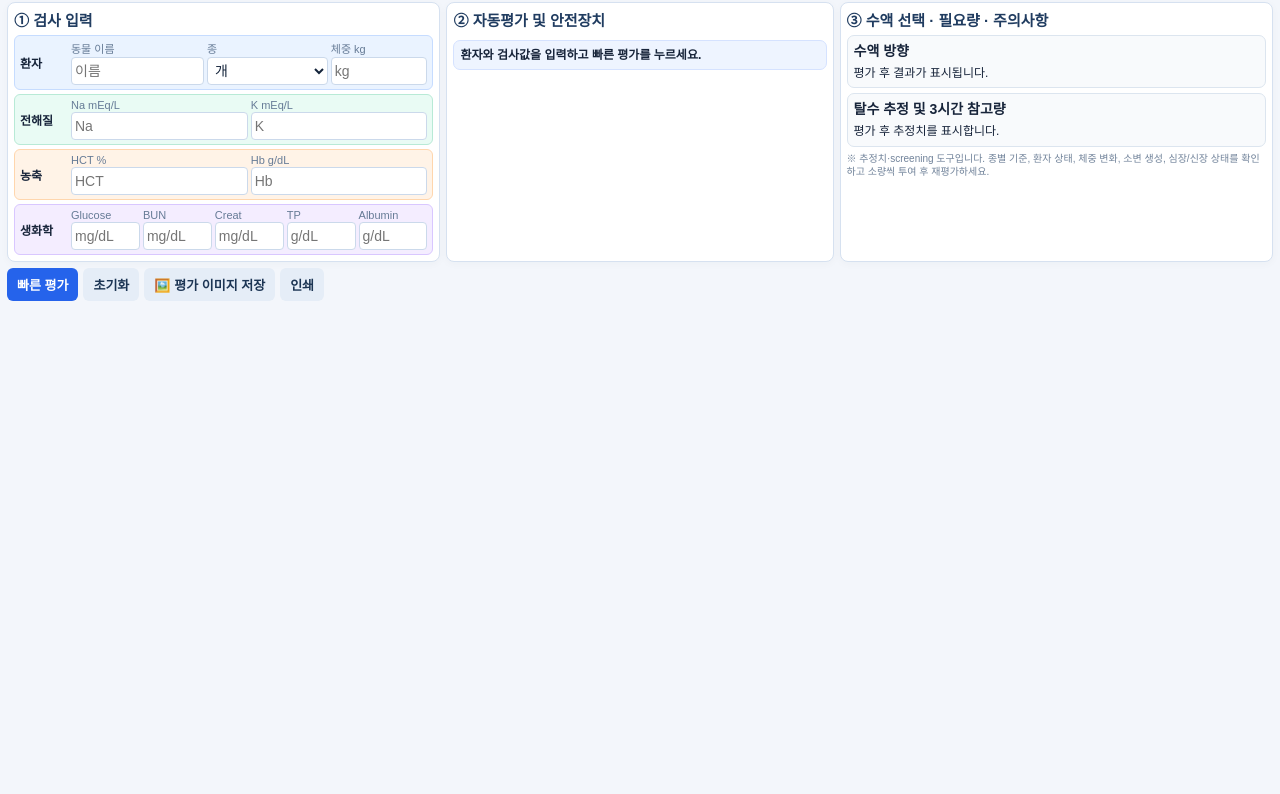
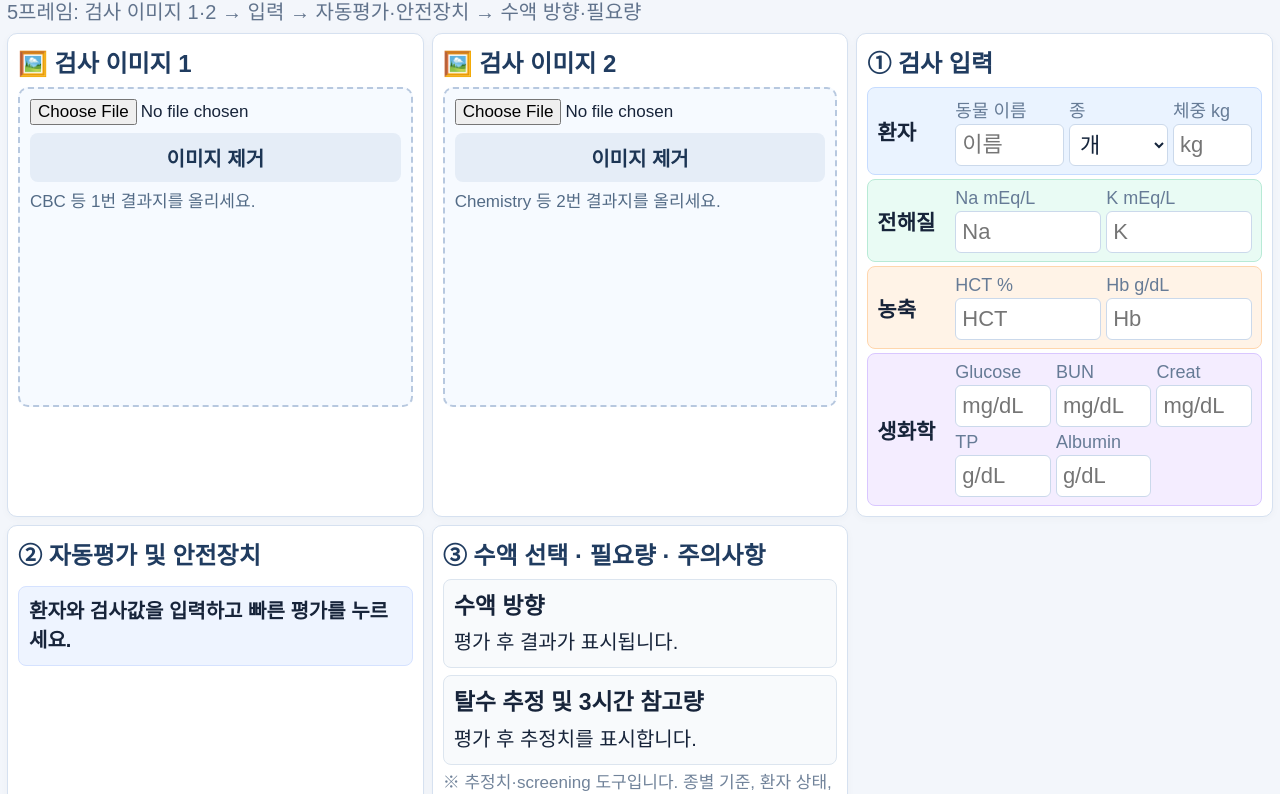
Before and after one commit to yurmgirl-oss/pet-hospital-reception, a plain HTML site: page public/c1.html in a window 1280 px wide. Shown: the part 60-854 px from the top of the page. Before the commit the page ends 800 px from the top, so only its background shows below. Drawn offline with Linux system fonts and the light colour scheme.

Commit message:
Add files via upload

```diff
--- a/public/c1.html
+++ b/public/c1.html
@@ -2,27 +2,41 @@
 <html lang="ko"><head><meta charset="utf-8"><meta name="viewport" content="width=device-width,initial-scale=1"><title>C1 · 빠른 탈수/수액 임상 평가</title>
 <style>
 *{box-sizing:border-box}body{margin:0;background:#f3f6fb;color:#17243a;font-family:Arial,'Malgun Gothic',sans-serif;padding:7px}
-h1{font-size:20px;margin:0 0 3px} .sub{color:#61738c;font-size:12px;margin-bottom:6px}
-.layout{display:grid;grid-template-columns:1.12fr 1fr 1.12fr;gap:6px;align-items:stretch}
-.frame{border:1px solid #d6e1f0;border-radius:8px;padding:6px;box-shadow:0 2px 8px #20334a08;min-width:0;background:#fff}
- .framehead{font-size:15px;font-weight:800;margin:0 0 5px;color:#203c60}
+h1{font-size:30px;margin:0 0 5px} .sub{color:#61738c;font-size:20px;margin-bottom:8px}
+.layout{display:grid;grid-template-columns:.72fr .72fr 1.05fr 1fr 1.08fr;gap:8px;align-items:stretch}
+.frame{border:1px solid #d6e1f0;border-radius:10px;padding:10px;box-shadow:0 2px 8px #20334a08;min-width:0;background:#fff}
+ .framehead{font-size:24px;font-weight:800;margin:0 0 8px;color:#203c60}
 .input-groups{display:grid;grid-template-columns:1fr;gap:4px}
-.input-group{border-radius:6px;padding:4px 5px;border:1px solid transparent;display:grid;grid-template-columns:auto 1fr;align-items:center;gap:5px;min-width:0}
- .input-group .gtitle{font-size:12px;font-weight:800;white-space:nowrap;min-width:46px}
-.fields{display:grid;grid-template-columns:repeat(2,minmax(0,1fr));gap:3px;min-width:0}
+.input-group{border-radius:8px;padding:8px 9px;border:1px solid transparent;display:grid;grid-template-columns:auto 1fr;align-items:center;gap:8px;min-width:0}
+ .input-group .gtitle{font-size:21px;font-weight:800;white-space:nowrap;min-width:70px}
+.fields{display:grid;grid-template-columns:repeat(2,minmax(0,1fr));gap:5px;min-width:0}
 .fields.patient{grid-template-columns:1.1fr 1fr .8fr}.fields.electro{grid-template-columns:1fr 1fr}.fields.hct{grid-template-columns:1fr 1fr}.fields.chem{grid-template-columns:repeat(5,minmax(0,1fr))}
-.field{min-width:0} .field label{display:block;font-size:11px;color:#667b96;margin-bottom:1px;white-space:nowrap}
-.field input,.field select{width:100%;padding:1px 3px;border:1px solid #cbd9eb;border-radius:4px;font-size:14px;background:#fff;color:#14243b;min-width:0;height:28px}
+.field{min-width:0} .field label{display:block;font-size:18px;color:#667b96;margin-bottom:2px;white-space:nowrap}
+.field input,.field select{width:100%;padding:4px 6px;border:1px solid #cbd9eb;border-radius:6px;font-size:22px;background:#fff;color:#14243b;min-width:0;height:42px}
 .patientgrp{background:#eaf3ff;border-color:#c6dcff}.electrogrp{background:#e9fbf4;border-color:#b8ead6}.hctgrp{background:#fff3e7;border-color:#ffd6ad}.chemgrp{background:#f4edff;border-color:#d9c7ff}
-.btns{display:flex;gap:5px;margin:6px 0;flex-wrap:wrap} .btn{border:0;border-radius:6px;padding:7px 10px;font-weight:bold;cursor:pointer;background:#2563eb;color:white;font-size:13px}.btn.secondary{background:#e5edf7;color:#1c3554}
-.results{display:grid;grid-template-columns:repeat(2,minmax(0,1fr));gap:4px}.metric{border:1px solid #d8e4f2;background:#f8fbff;border-radius:6px;padding:4px} .metric .name{font-size:11px;color:#66809c} .metric .value{font-size:16px;font-weight:800;margin:1px 0} .metric .interpret{font-size:11px;color:#52677f}
-.summary{padding:6px;border-radius:7px;margin-top:5px;font-weight:700;line-height:1.35;background:#eef4ff;border:1px solid #d5e2ff;font-size:12px}.summary.warn{background:#fff7e8;border-color:#f2d59a;color:#744800}.summary.good{background:#eaf8f0;border-color:#b8e4c8;color:#14532d}
-.recommend{margin-top:5px;border-radius:7px;padding:6px;background:#f8fafc;border:1px solid #dce5ef;line-height:1.4;font-size:12px}.recommend h3{font-size:14px;margin:0 0 3px} .smallnote{font-size:10px;color:#71839a;line-height:1.3;margin-top:5px}
-@media(max-width:1050px){.layout{grid-template-columns:1fr}.fields.chem{grid-template-columns:repeat(3,minmax(0,1fr))}}
+.btns{display:flex;gap:8px;margin:8px 0;flex-wrap:wrap} .btn{border:0;border-radius:8px;padding:10px 14px;font-weight:bold;cursor:pointer;background:#2563eb;color:white;font-size:20px}.btn.secondary{background:#e5edf7;color:#1c3554}
+.results{display:grid;grid-template-columns:repeat(2,minmax(0,1fr));gap:6px}.metric{border:1px solid #d8e4f2;background:#f8fbff;border-radius:8px;padding:8px} .metric .name{font-size:18px;color:#66809c} .metric .value{font-size:26px;font-weight:800;margin:3px 0} .metric .interpret{font-size:18px;color:#52677f}
+.summary{padding:10px;border-radius:8px;margin-top:7px;font-weight:700;line-height:1.45;background:#eef4ff;border:1px solid #d5e2ff;font-size:20px}.summary.warn{background:#fff7e8;border-color:#f2d59a;color:#744800}.summary.good{background:#eaf8f0;border-color:#b8e4c8;color:#14532d}
+.recommend{margin-top:7px;border-radius:8px;padding:10px;background:#f8fafc;border:1px solid #dce5ef;line-height:1.45;font-size:20px}.recommend h3{font-size:23px;margin:0 0 5px} .smallnote{font-size:17px;color:#71839a;line-height:1.35;margin-top:7px}
+.image-box{border:2px dashed #b7c8df;border-radius:10px;background:#f6faff;padding:10px;display:flex;flex-direction:column;gap:8px;min-height:320px}
+.image-box input[type=file]{font-size:17px;max-width:100%}.image-preview{width:100%;max-height:62vh;object-fit:contain;border-radius:8px;background:#fff;display:none}
+.image-help{font-size:17px;line-height:1.4;color:#536b86}
+@media(max-width:1500px){.layout{grid-template-columns:1fr 1fr 1fr}.fields.chem{grid-template-columns:repeat(3,minmax(0,1fr))}}
+@media(max-width:950px){.layout{grid-template-columns:1fr 1fr}.fields.chem{grid-template-columns:repeat(3,minmax(0,1fr))}}
 @media print{body{background:white;padding:4px}.frame,.metric,.recommend{box-shadow:none}}
 </style></head><body>
-<h1>💧 빠른 탈수 · 수액 임상 평가 C1</h1><div class="sub">3프레임: 검사 입력 → 자동평가·안전장치 → 수액 방향·필요량·주의사항</div>
+<h1>💧 빠른 탈수 · 수액 임상 평가 C1</h1><div class="sub">5프레임: 검사 이미지 1·2 → 입력 → 자동평가·안전장치 → 수액 방향·필요량</div>
 <div class="layout">
+<section class="frame" id="imageFrame1"><div class="framehead">🖼️ 검사 이미지 1</div>
+<div class="image-box"><input id="labImageFile1" type="file" accept="image/*" onchange="loadLabImage(event,1)">
+<img id="labImagePreview1" class="image-preview" alt="검사 이미지 1">
+<button type="button" class="btn secondary" onclick="clearLabImage(1)">이미지 제거</button>
+<div class="image-help">CBC 등 1번 결과지를 올리세요.</div></div></section>
+<section class="frame" id="imageFrame2"><div class="framehead">🖼️ 검사 이미지 2</div>
+<div class="image-box"><input id="labImageFile2" type="file" accept="image/*" onchange="loadLabImage(event,2)">
+<img id="labImagePreview2" class="image-preview" alt="검사 이미지 2">
+<button type="button" class="btn secondary" onclick="clearLabImage(2)">이미지 제거</button>
+<div class="image-help">Chemistry 등 2번 결과지를 올리세요.</div></div></section>
 <section class="frame" id="inputFrame"><div class="framehead">① 검사 입력</div><div class="input-groups">
 <div class="input-group patientgrp"><div class="gtitle">환자</div><div class="fields patient"><div class="field"><label>동물 이름</label><input id="name" placeholder="이름"></div><div class="field"><label>종</label><select id="species"><option>개</option><option>고양이</option><option>토끼</option><option>기니피그</option><option>햄스터</option><option>데구</option><option>친칠라</option><option>페럿</option><option>앵무새</option><option>파충류</option><option>기타</option></select></div><div class="field"><label>체중 kg</label><input id="wt" type="number" step="0.001" placeholder="kg"></div></div></div>
 <div class="input-group electrogrp"><div class="gtitle">전해질</div><div class="fields electro"><div class="field"><label>Na mEq/L</label><input id="na" type="number" step="0.1" placeholder="Na"></div><div class="field"><label>K mEq/L</label><input id="k" type="number" step="0.1" placeholder="K"></div></div></div>
@@ -32,10 +46,26 @@ h1{font-size:20px;margin:0 0 3px} .sub{color:#61738c;font-size:12px;margin-botto
 <section class="frame"><div class="framehead">② 자동평가 및 안전장치</div><div class="results" id="metrics"></div><div class="summary" id="summary">환자와 검사값을 입력하고 빠른 평가를 누르세요.</div></section>
 <section class="frame"><div class="framehead">③ 수액 선택 · 필요량 · 주의사항</div><div class="recommend" id="fluid"><h3>수액 방향</h3>평가 후 결과가 표시됩니다.</div><div class="recommend" id="amount"><h3>탈수 추정 및 3시간 참고량</h3>평가 후 추정치를 표시합니다.</div><div class="smallnote">※ 추정치·screening 도구입니다. 종별 기준, 환자 상태, 체중 변화, 소변 생성, 심장/신장 상태를 확인하고 소량씩 투여 후 재평가하세요.</div></section>
 </div>
-<div class="btns"><button class="btn" onclick="evaluateNow()">빠른 평가</button><button class="btn secondary" onclick="resetForm()">초기화</button><button class="btn secondary" onclick="saveAssessmentImage()">🖼️ 평가 이미지 저장</button><button class="btn secondary" onclick="window.print()">인쇄</button></div>
+<div class="btns"><button class="btn" onclick="readImagesOCR()">🤖 AI/OCR 읽어 입력 (실험적)</button><button class="btn" onclick="evaluateNow()">빠른 평가</button><button class="btn secondary" onclick="resetForm()">초기화</button><button class="btn secondary" onclick="saveAssessmentImage()">🖼️ 평가 이미지 저장</button><button class="btn secondary" onclick="window.print()">인쇄</button></div>
 
 <script>
 const $=id=>document.getElementById(id),num=id=>parseFloat($(id).value),val=id=>$(id).value;
+function loadLabImage(event,slot){const file=event.target.files?.[0];if(!file)return;const preview=$('labImagePreview'+slot);preview.src=URL.createObjectURL(file);preview.style.display='block';}
+function clearLabImage(slot){const preview=$('labImagePreview'+slot);if(preview.src)URL.revokeObjectURL(preview.src);preview.removeAttribute('src');preview.style.display='none';$('labImageFile'+slot).value='';}
+async function readImagesOCR(){
+ const status=$('ocrStatus');const files=[$('labImageFile1').files[0],$('labImageFile2').files[0]].filter(Boolean);
+ if(!files.length){alert('검사 이미지 1 또는 2를 먼저 올려주세요.');return;}
+ status.textContent='OCR 엔진을 불러오는 중… (인터넷 연결 필요)';
+ try{
+  if(!window.Tesseract){await new Promise((resolve,reject)=>{const script=document.createElement('script');script.src='https://cdn.jsdelivr.net/npm/tesseract.js@5/dist/tesseract.min.js';script.onload=resolve;script.onerror=reject;document.head.appendChild(script);});}
+  let all='';
+  for(let i=0;i<files.length;i++){status.textContent=`검사 이미지 ${i+1} 읽는 중…`;const result=await Tesseract.recognize(files[i],'eng');all+='\n'+result.data.text;}
+  const clean=all.replace(/,/g,'');
+  const patterns={na:[/(?:\bNa\b|Sodium)\s*[:=]?\s*([0-9]+(?:\.[0-9]+)?)/i],k:[/(?:\bK\b|Potassium)\s*[:=]?\s*([0-9]+(?:\.[0-9]+)?)/i],hct:[/(?:HCT|PCV)\s*[:=]?\s*([0-9]+(?:\.[0-9]+)?)/i],hb:[/(?:HGB|Hb|Hemoglobin)\s*[:=]?\s*([0-9]+(?:\.[0-9]+)?)/i],glu:[/(?:GLU|Glucose)\s*[:=]?\s*([0-9]+(?:\.[0-9]+)?)/i],bun:[/(?:BUN)\s*[:=]?\s*([0-9]+(?:\.[0-9]+)?)/i],cre:[/(?:CRE|Creatinine)\s*[:=]?\s*([0-9]+(?:\.[0-9]+)?)/i],tp:[/(?:TP|Total\s*Protein)\s*[:=]?\s*([0-9]+(?:\.[0-9]+)?)/i],alb:[/(?:ALB|Albumin)\s*[:=]?\s*([0-9]+(?:\.[0-9]+)?)/i]};
+  let found=[];for(const [id,arr] of Object.entries(patterns)){for(const pattern of arr){const match=clean.match(pattern);if(match){$(id).value=match[1];found.push(id.toUpperCase()+': '+match[1]);break;}}}
+  status.innerHTML='OCR 추출 결과: '+(found.length?found.join(' · '):'수치 자동 매칭 실패. 직접 입력하세요.')+'<br><b style="color:#a15b00">OCR 문자 인식은 AI 임상 판독이 아니며 항목-숫자 매칭 오류 가능성이 있습니다. 반드시 원본과 대조하고 수정하세요.</b>';
+ }catch(error){status.textContent='OCR 실행 실패. 인터넷 연결을 확인하거나 직접 입력하세요.';}
+}
 function evaluateNow(){
  const species=val('species'),name=val('name').trim(),w=num('wt'),na=num('na'),k=num('k'),hb=num('hb'),hct=num('hct'),glu=num('glu'),bun=num('bun'),cre=num('cre'),tp=num('tp'),alb=num('alb');
  if(!(w>0)||!(na>0)){alert('체중과 Na는 필수입니다.');return}
@@ -84,10 +114,10 @@ function saveAssessmentImage(){
  const clone=target.cloneNode(true);
  clone.querySelectorAll('input,select').forEach(el=>{const wrap=el.parentElement;const lab=wrap.querySelector('label')?.textContent||el.id;const value=el.tagName==='SELECT'?el.options[el.selectedIndex].text:el.value;const repl=document.createElement('div');repl.style.cssText='font-size:10px;padding:2px 3px;border:1px solid #ddd;border-radius:4px;background:white;min-height:18px';repl.textContent=(lab+' : '+(value||'—'));el.replaceWith(repl)});
  const css=document.querySelector('style').textContent;
- const html=`<div xmlns="http://www.w3.org/1999/xhtml"><style>${css}body{padding:12px;background:#f3f6fb}.layout{width:1200px;grid-template-columns:1.12fr 1fr 1.12fr}</style><h2 style="font: bold 20px Arial; margin:0 0 8px">💧 C1 빠른 탈수·수액 평가 · ${patient}</h2>${clone.outerHTML}<div style="font-size:10px;color:#666;margin-top:8px">Screening 참고 결과 · 종별 기준 및 환자 상태 확인 후 처치 결정</div></div>`;
- const svg=`<svg xmlns="http://www.w3.org/2000/svg" width="1240" height="720"><foreignObject width="100%" height="100%">${html}</foreignObject></svg>`;
+ const html=`<div xmlns="http://www.w3.org/1999/xhtml"><style>${css}body{padding:12px;background:#f3f6fb}.layout{width:1500px;grid-template-columns:.72fr .72fr 1.05fr 1fr 1.08fr}</style><h2 style="font: bold 20px Arial; margin:0 0 8px">💧 C1 빠른 탈수·수액 평가 · ${patient}</h2>${clone.outerHTML}<div style="font-size:10px;color:#666;margin-top:8px">Screening 참고 결과 · 종별 기준 및 환자 상태 확인 후 처치 결정</div></div>`;
+ const svg=`<svg xmlns="http://www.w3.org/2000/svg" width="1540" height="900"><foreignObject width="100%" height="100%">${html}</foreignObject></svg>`;
  const blob=new Blob([svg],{type:'image/svg+xml;charset=utf-8'}),url=URL.createObjectURL(blob),img=new Image();
- img.onload=()=>{const canvas=document.createElement('canvas');canvas.width=1240;canvas.height=Math.max(720,Math.ceil(img.height*1240/img.width));const ctx=canvas.getContext('2d');ctx.fillStyle='#f3f6fb';ctx.fillRect(0,0,canvas.width,canvas.height);ctx.drawImage(img,0,0,canvas.width,canvas.height);canvas.toBlob(b=>{if(!b){alert('이미지 생성에 실패했습니다. 인쇄 기능을 사용해주세요.');URL.revokeObjectURL(url);return;}const a=document.createElement('a');a.href=URL.createObjectURL(b);a.download=`C1_${patient}_${new Date().toISOString().slice(0,10)}.png`;a.click();setTimeout(()=>URL.revokeObjectURL(a.href),1000);URL.revokeObjectURL(url);},'image/png')};
+ img.onload=()=>{const canvas=document.createElement('canvas');canvas.width=1540;canvas.height=Math.max(720,Math.ceil(img.height*1240/img.width));const ctx=canvas.getContext('2d');ctx.fillStyle='#f3f6fb';ctx.fillRect(0,0,canvas.width,canvas.height);ctx.drawImage(img,0,0,canvas.width,canvas.height);canvas.toBlob(b=>{if(!b){alert('이미지 생성에 실패했습니다. 인쇄 기능을 사용해주세요.');URL.revokeObjectURL(url);return;}const a=document.createElement('a');a.href=URL.createObjectURL(b);a.download=`C1_${patient}_${new Date().toISOString().slice(0,10)}.png`;a.click();setTimeout(()=>URL.revokeObjectURL(a.href),1000);URL.revokeObjectURL(url);},'image/png')};
  img.onerror=()=>{URL.revokeObjectURL(url);alert('이 브라우저에서 이미지 저장을 지원하지 못했습니다. 인쇄 기능을 이용해주세요.');};img.src=url;
 }
 
```
